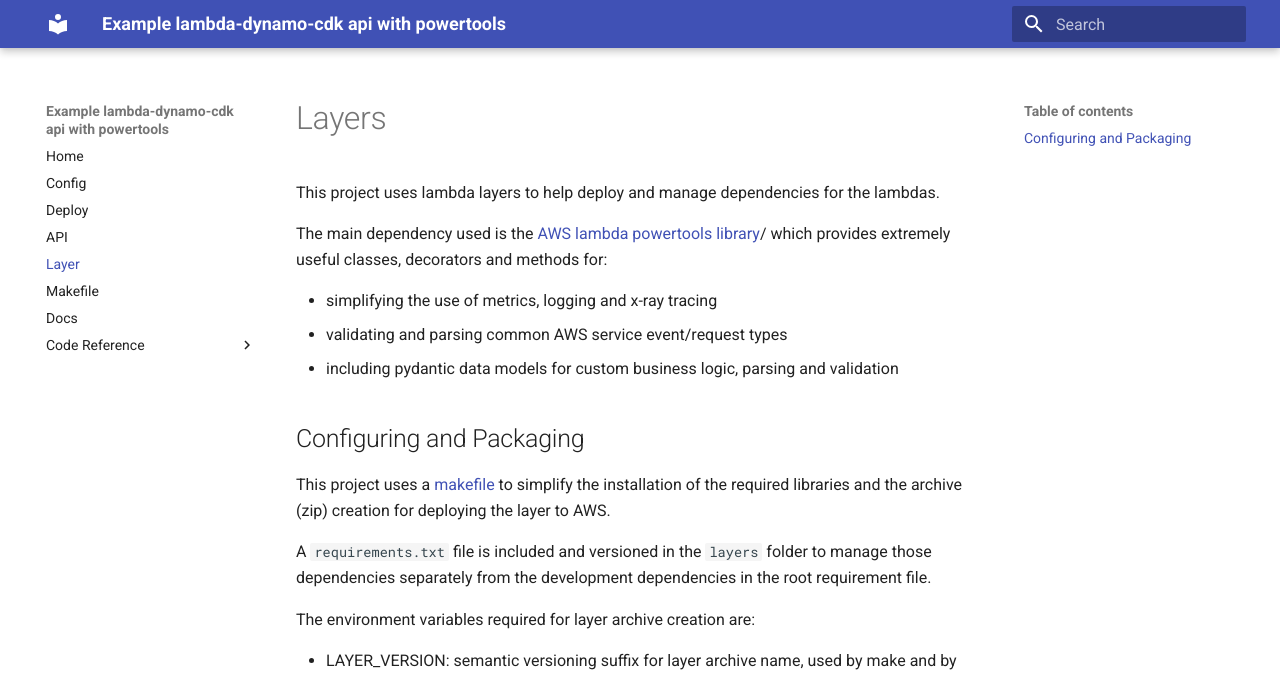
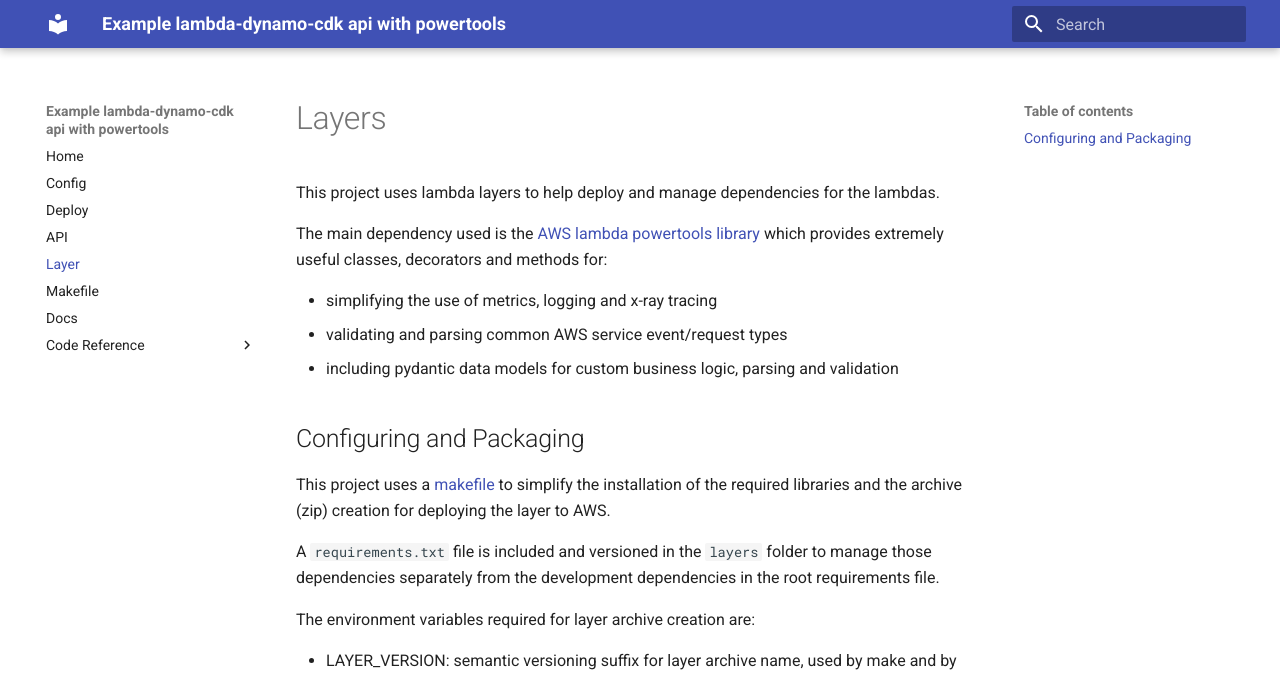
Before and after one commit to rbogle/example_api_lambda_powertools, an MkDocs documentation site: the page built from docs/layers.md, in a window 1280 px wide. Shown: the top 673 px of the page. Built offline with MkDocs 1.6.1 and Material for MkDocs 9.7.7, drawn with Linux system fonts in a browser that asks for light colours.

Commit message:
docs and layers documentation

```diff
--- a/docs/layers.md
+++ b/docs/layers.md
@@ -1,7 +1,7 @@
 # Layers
 This project uses lambda layers to help deploy and manage dependencies for the lambdas.
 
-The main dependency used is the [AWS lambda powertools library](https://awslabs.github.io/aws-lambda-powertools-python)/ which provides extremely useful classes, decorators and methods for:
+The main dependency used is the [AWS lambda powertools library](https://awslabs.github.io/aws-lambda-powertools-python) which provides extremely useful classes, decorators and methods for:
 
 - simplifying the use of metrics, logging and x-ray tracing
 - validating and parsing common AWS service event/request types
@@ -10,7 +10,7 @@ The main dependency used is the [AWS lambda powertools library](https://awslabs.
 ## Configuring and Packaging
 This project uses a [makefile](makefile.md) to simplify the installation of the required libraries and the archive (zip) creation for deploying the layer to AWS.
 
-A `requirements.txt` file is included and versioned in the `layers` folder to manage those dependencies separately from the development dependencies in the root requirement file.
+A `requirements.txt` file is included and versioned in the `layers` folder to manage those dependencies separately from the development dependencies in the root requirements file.
 
 The environment variables required for layer archive creation are:
 
```
Also changed, not shown: docs/docs.md (+4 -0 lines).
